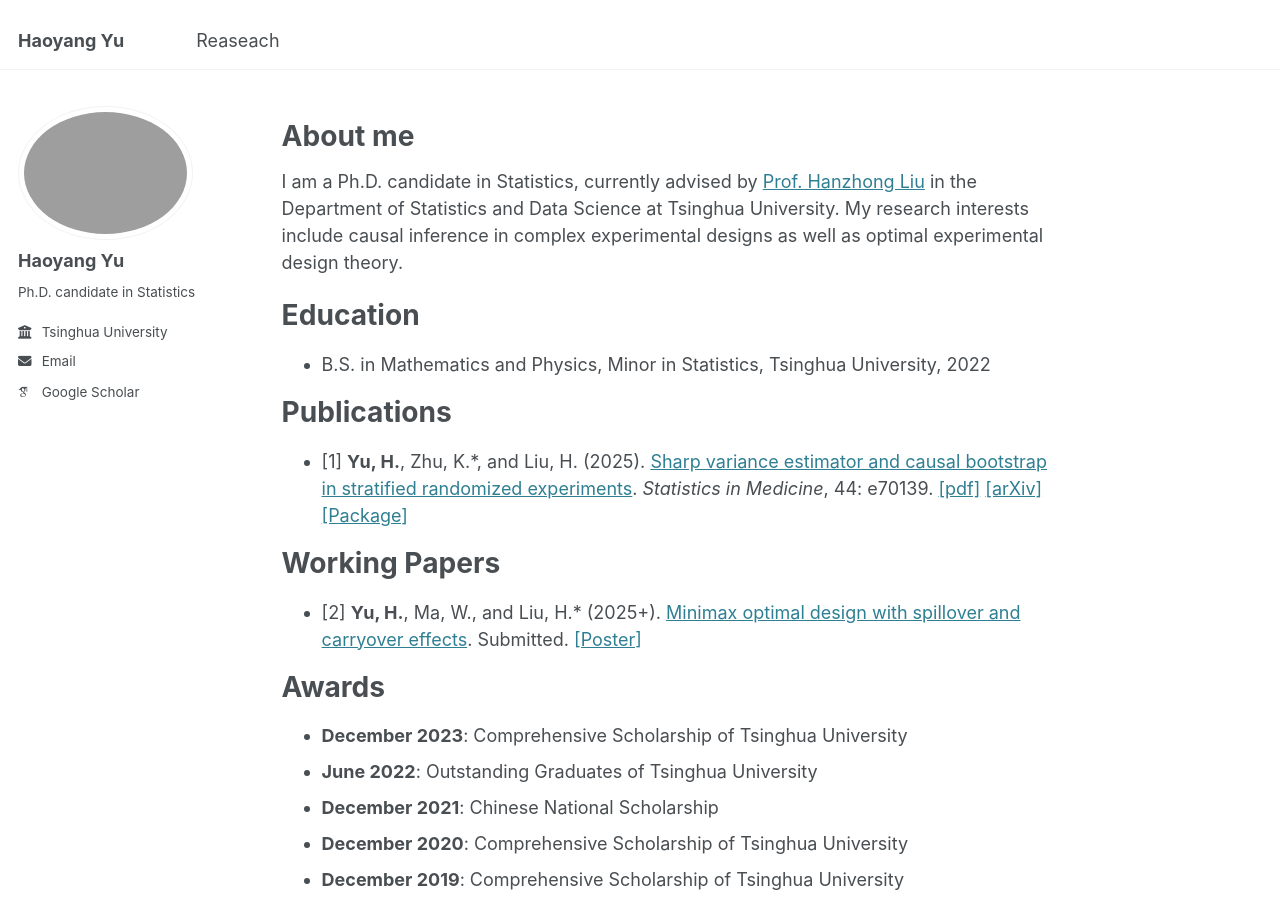
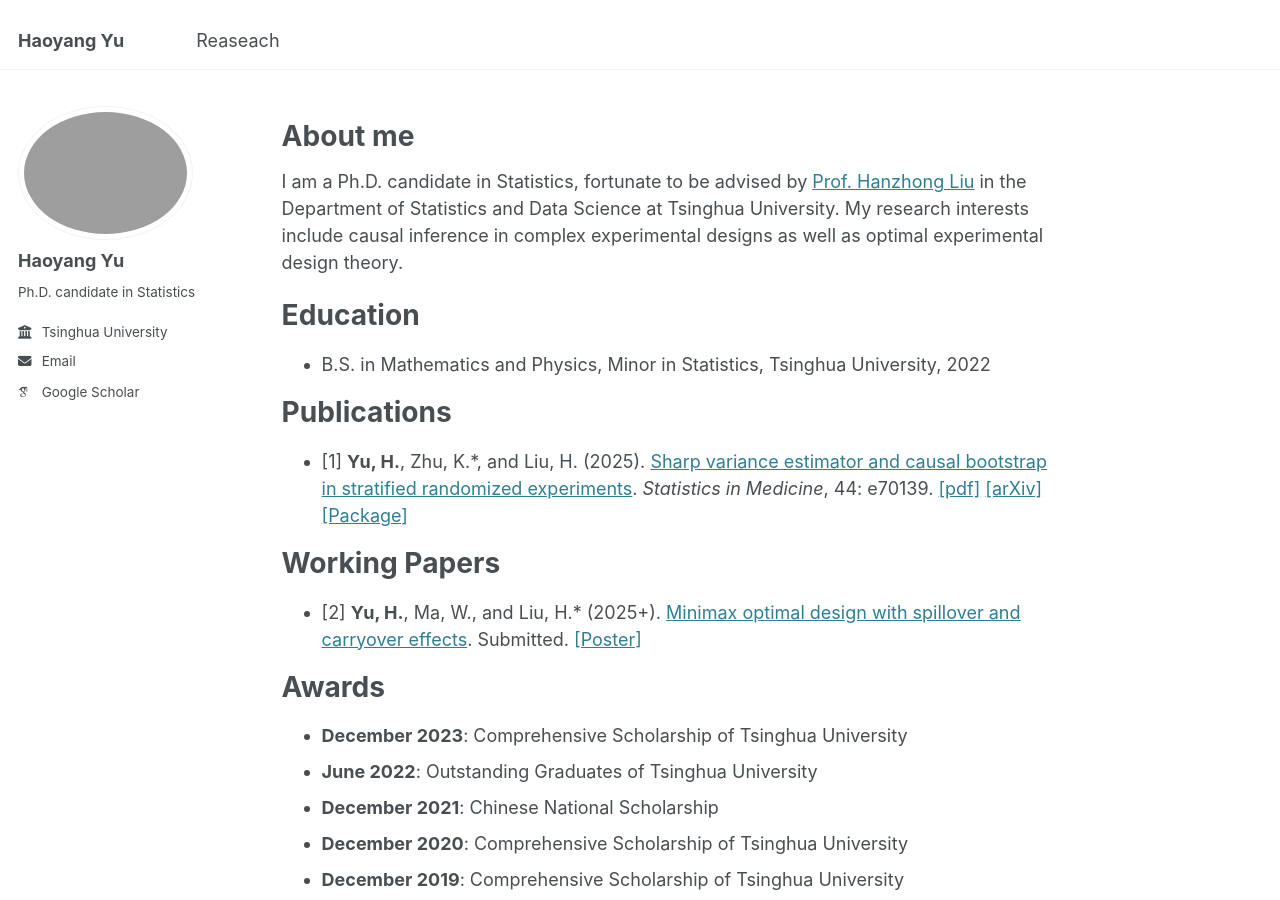
Before and after one commit to yu-hao-yang/yu-hao-yang.github.io, a Jekyll site: the page built from _pages/about.md, in a window 1280 px wide and 900 px high. Built offline with Jekyll 4.4.1, drawn with Linux system fonts in a browser that asks for light colours; some web fonts are replaced.

Commit message:
Update about.md

```diff
--- a/_pages/about.md
+++ b/_pages/about.md
@@ -10,7 +10,7 @@ redirect_from:
 About me
 ======
 
-I am a Ph.D. candidate in Statistics, currently advised by [Prof. Hanzhong Liu](https://www.stat.tsinghua.edu.cn/en/info/1023/1050.htm) in the Department of Statistics and Data Science at Tsinghua University. My research interests include causal inference in complex experimental designs as well as optimal experimental design theory.
+I am a Ph.D. candidate in Statistics, fortunate to be advised by [Prof. Hanzhong Liu](https://www.stat.tsinghua.edu.cn/en/info/1023/1050.htm) in the Department of Statistics and Data Science at Tsinghua University. My research interests include causal inference in complex experimental designs as well as optimal experimental design theory.
 
 Education
 ======
```
